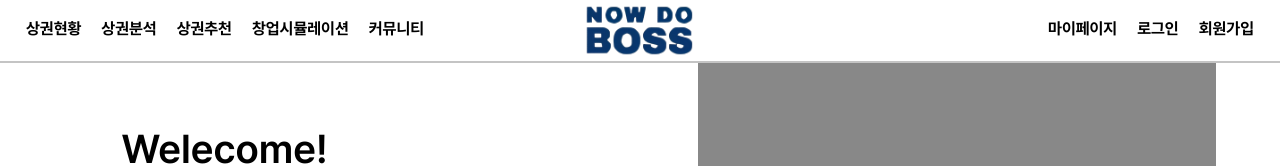
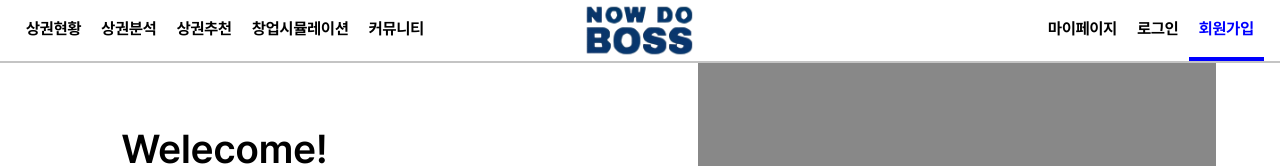
Before and after one commit to shindonggeun/NowDoBoss, a React (Vite) app in the folder FrontEnd/: page /register in a window 1280 px wide. Shown: the top 166 px of the page. Built offline with nearby package versions, Linux system fonts and the light colour scheme.

Commit message:
[FE] feat: 헤더 url에 따라 메뉴 색상 변경

```diff
--- a/FrontEnd/src/common/Header.tsx
+++ b/FrontEnd/src/common/Header.tsx
@@ -1,11 +1,32 @@
 import * as h from '@src/common/style/HeaderStyle'
-import { useState } from 'react'
-import { useNavigate } from 'react-router-dom'
+import { useEffect, useState } from 'react'
+import { useLocation, useNavigate } from 'react-router-dom'
 import { NavigateType } from '@src/types/GlobalType'
 
 const Header = () => {
   const [activeMenu, setActiveMenu] = useState<string | null>(null)
   const navigate = useNavigate()
+  const location = useLocation()
+
+  useEffect(() => {
+    // 경로에 따라 activeMenu 설정
+    switch (location.pathname) {
+      case '/community':
+        setActiveMenu('커뮤니티')
+        break
+      case '/register':
+        setActiveMenu('회원가입')
+        break
+      case '/login':
+        setActiveMenu('로그인')
+        break
+      case '/mypage':
+        setActiveMenu('마이페이지')
+        break
+      default:
+        setActiveMenu(null)
+    }
+  }, [location.pathname])
 
   const handleMenuClick = (menuName: string) => {
     setActiveMenu(menuName)
```
